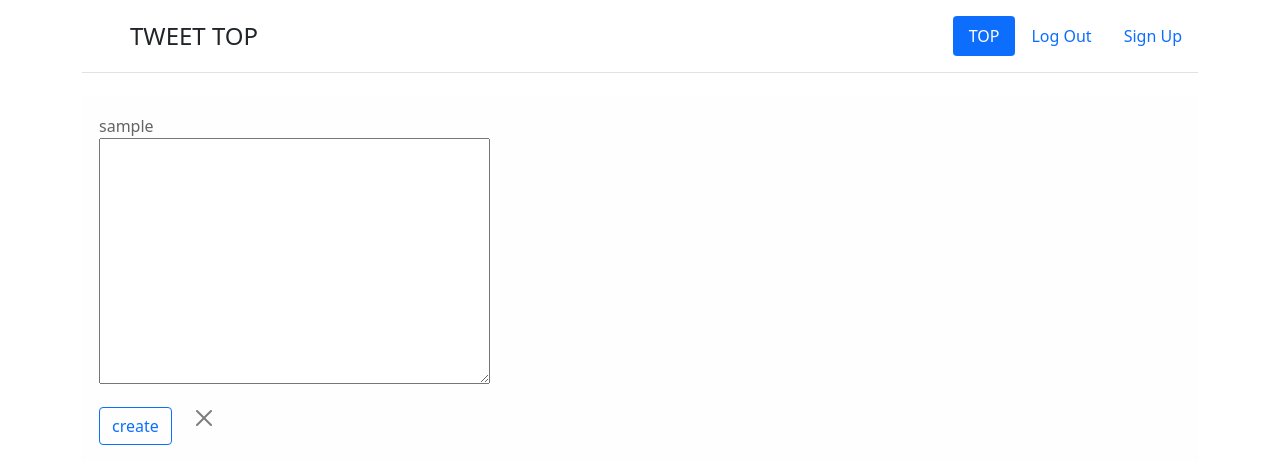
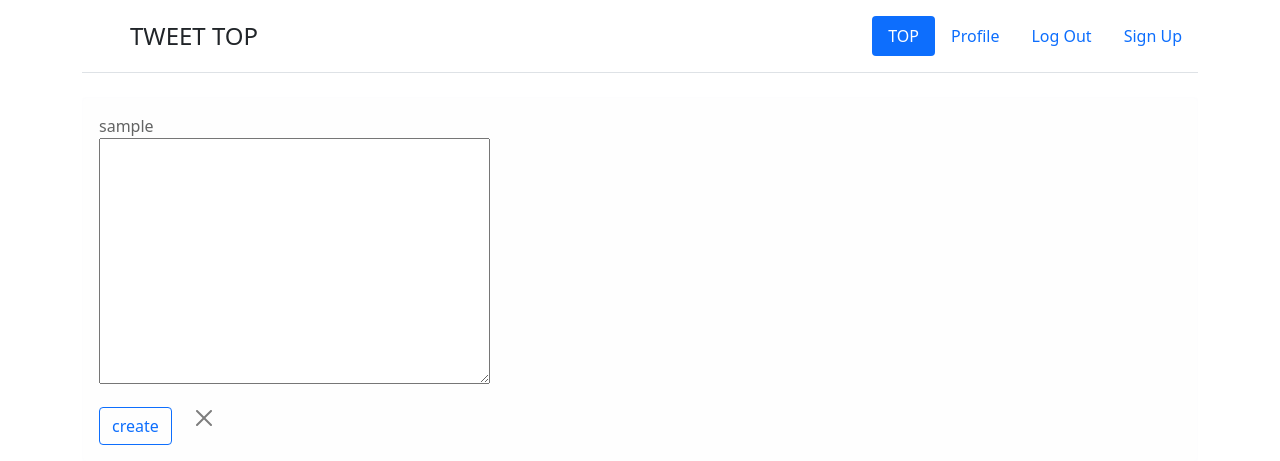
Before and after one commit to shinonome-inc/backend-final-assignment-Fujioka_backend, a Django app: page /tweets/create/ in a window 1280 px wide. Shown: the top 461 px of the page. Run offline with Django 4.2, Linux system fonts and the light colour scheme; the visitor is signed in with stand-in values (Sample User, id 1); some libraries are stand-ins or nearby versions.

Commit message:
create profile link in header

```diff
--- a/tweets/templates/tweets/header.html
+++ b/tweets/templates/tweets/header.html
@@ -11,7 +11,7 @@
 
       <ul class="nav nav-pills">
         <li class="nav-item"><a href={%url 'tweets:list' %} class="nav-link active" aria-current="page">TOP</a></li>
-        {% comment %} <li class="nav-item"><a href={%url 'accounts:profile' user.username%} class="nav-link">Profile</a></li> {% endcomment %}
+        <li class="nav-item"><a href={%url 'accounts:profile' user.pk%} class="nav-link">Profile</a></li>
         <li class="nav-item"><a href={%url 'welcome:logout'%} class="nav-link">Log Out</a></li>
         <li class="nav-item"><a href={%url 'accounts:signup'%} class="nav-link">Sign Up</a></li>
       </ul>
```
